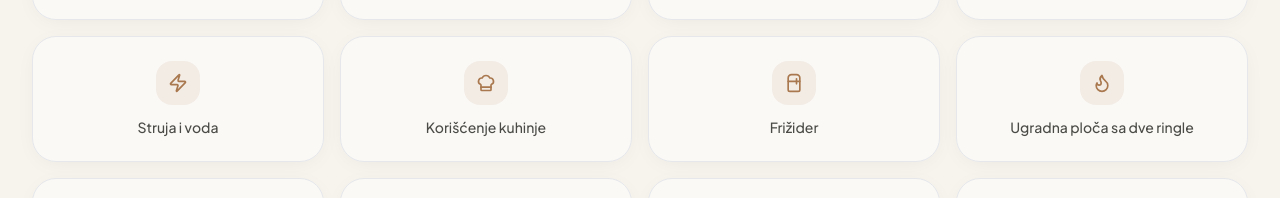
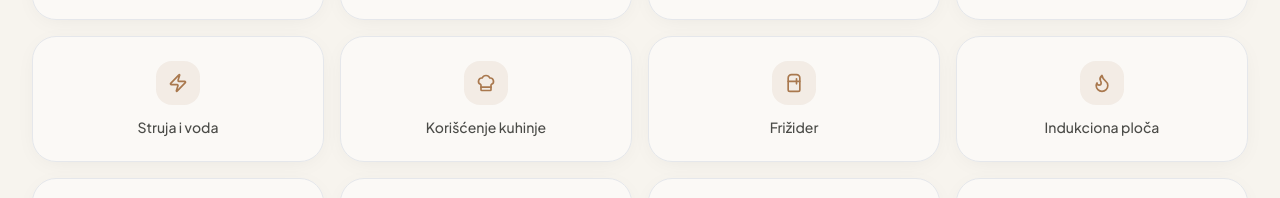
Before and after one commit to pavlevars-beep/bjresidence, a Next.js app: page / in a window 1280 px wide. Shown: the part 3626-3824 px from the top of the page. Built offline with nearby package versions, Linux system fonts and the light colour scheme.

Commit message:
Rename included-amenity item to "Indukciona ploča"
Replace the "built-in two-burner hob" wording with "induction hob" in
both locales to match the actual kitchen equipment.

```diff
--- a/src/i18n/dictionaries.ts
+++ b/src/i18n/dictionaries.ts
@@ -119,7 +119,7 @@ export const sr = {
       "Struja i voda",
       "Korišćenje kuhinje",
       "Frižider",
-      "Ugradna ploča sa dve ringle",
+      "Indukciona ploča",
       "Mikrotalasna",
       "Posuđe",
       "Trpezarijski sto",
@@ -426,7 +426,7 @@ export const en: Dictionary = {
       "Electricity and water",
       "Kitchen use",
       "Refrigerator",
-      "Built-in two-burner hob",
+      "Induction hob",
       "Microwave",
       "Dishware",
       "Dining table",
```
